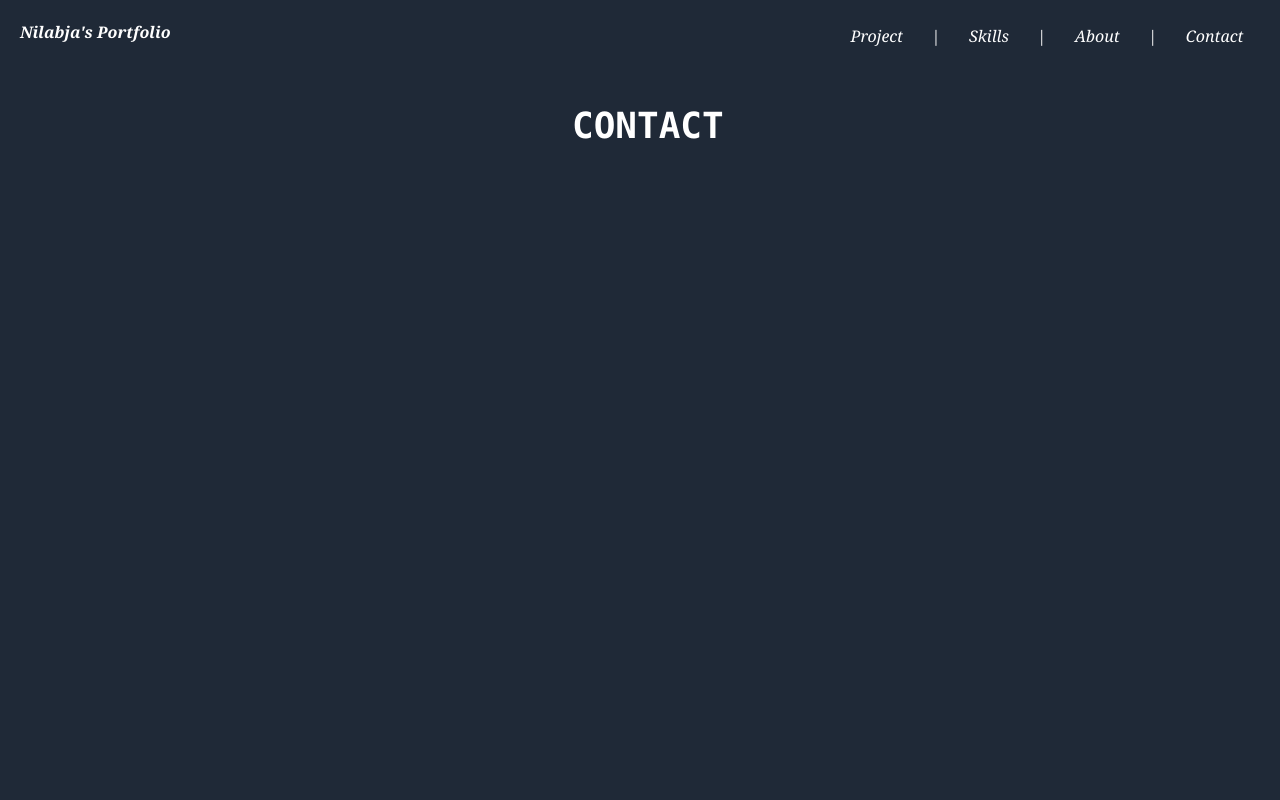
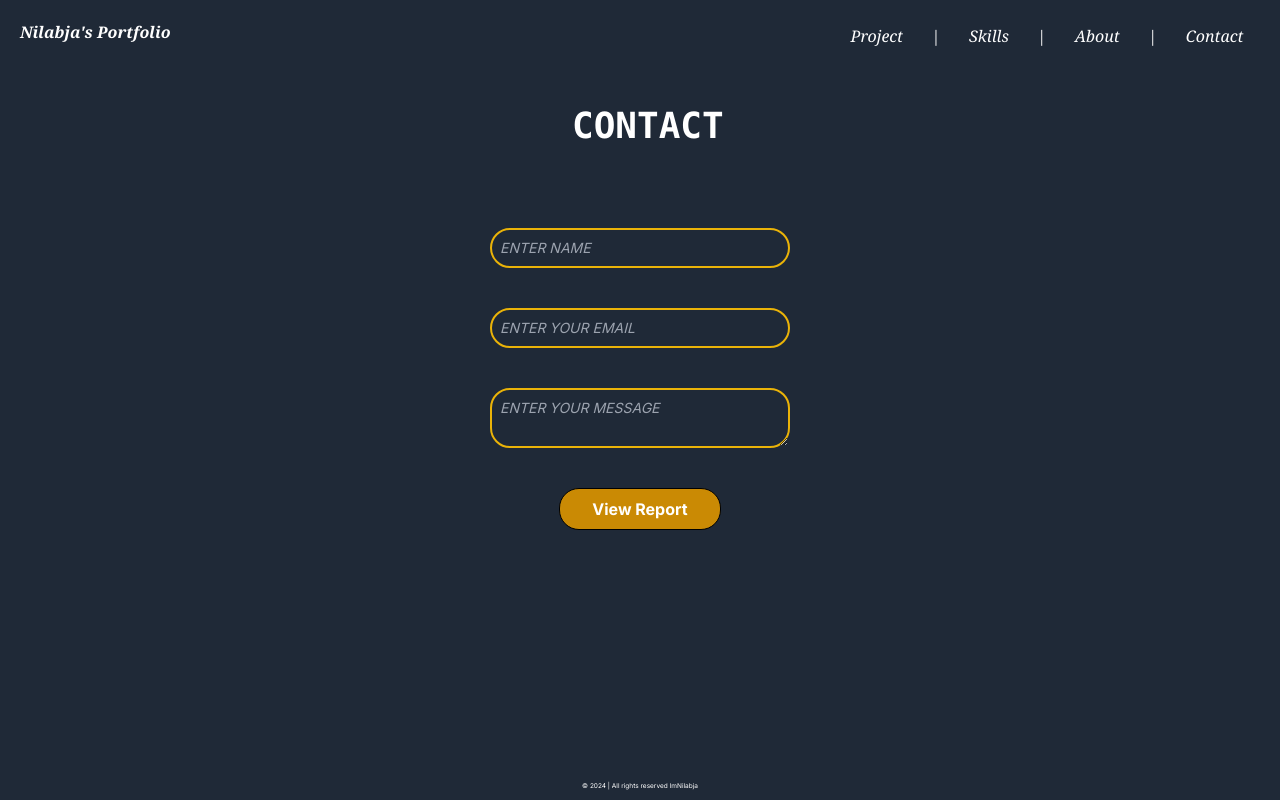
Before and after one commit to imNilabja/Nilabja-s-Portfolio_V2, a Next.js app: page /Contact in a window 1280 px wide. Built offline with nearby package versions, Linux system fonts and the light colour scheme.

Commit message:
added contact fields

```diff
--- a/Components/footer.js
+++ b/Components/footer.js
@@ -9,7 +9,7 @@ const footer = (props) => {
         <img src='/icons/icons8-linked-in-500.png'></img>
       </div> */}
           <div className={`absolute bottom-[0px] left-0 right-0 flex items-center justify-center min-w-screen p-2`}>
-              <p className='text-white text-[6px]'>© 2023 | All rights reserved ImNilabja </p>
+              <p className='text-white text-[6.5px]'>© 2024 | All rights reserved ImNilabja </p>
 
 
 
--- a/app/About/page.js
+++ b/app/About/page.js
@@ -14,7 +14,7 @@ const page = () => {
         <Header />
 
 
-        <p className='text-white font-semibold font-mono w-14 text-4xl ml-auto mr-auto top-[50px] mb-28 relative'>ABOUT</p>
+        <p className='text-white font-semibold font-mono left-[-20px] w-14 text-4xl ml-auto mr-auto top-[50px] mb-28 relative'>ABOUT</p>
       <p className=' italic text-white font-thin ml-auto mr-auto text-lg min-w-[40px] max-w-[900px] min-h-[50px] py-3 px-4 rounded-[20px] relative'>
       Hello! I'm Nilabja Nayan Goswami, a passionate and driven individual with a keen interest in technology and innovation. Currently pursuing my B.Tech in Electronics & Telecommunication Engineering from Kalinga Institute of Industrial Technology, I thrive on challenges that push me to explore new horizons.
 
--- a/app/Contact/page.js
+++ b/app/Contact/page.js
@@ -2,19 +2,40 @@
 
 import React from 'react'
 import Header from '@/Components/Header'
+import Footer from '@/Components/footer'
 const page = () => {
   return (
     <>
 
-    <div className='bg-gray-800 w-screen h-screen'>
+      <div className='bg-gray-800 w-screen h-screen'>
 
-      <Header/>
+        <Header />
 
-      <p className='text-white font-semibold font-mono w-14 text-4xl left-[-40px] ml-auto mr-auto top-[50px] relative'>CONTACT</p>
+        <p className='text-white font-semibold font-mono w-14 text-4xl left-[-40px] ml-auto mr-auto top-[50px] relative'>CONTACT</p>
 
-    </div>
 
-  </>
+
+
+        <form className='flex-col dire justify-evenly relative max-w-[550px] min-h-[100px] ml-auto mr-auto top-28'>
+          <div className='flex justify-center ml-auto mr-auto '>
+            <input type='text' placeholder='ENTER NAME' className='italic text-sm text-white thin min-w-[300px] max-w-[500px] bg-gray-800 border-2 border-yellow-500 rounded-[20px] p-2 ml-auto mr-auto mt-5 mb-5'></input>
+          </div>
+          <div className='flex justify-center ml-auto mr-auto '>
+            <input type='text' placeholder='ENTER YOUR EMAIL' className='italic text-sm text-white thin min-w-[300px] max-w-[500px] bg-gray-800 border-2 border-yellow-500 rounded-[20px] p-2 ml-auto mr-auto mt-5 mb-5'></input>
+          </div>
+          <div className='flex justify-center ml-auto mr-auto '>
+          <textarea placeholder='ENTER YOUR MESSAGE' className='italic text-sm text-white thin min-w-[300px] max-w-[500px] bg-gray-800 border-2 border-yellow-500 rounded-[20px] p-2 ml-auto mr-auto mt-5 mb-5'></textarea>
+          </div>
+          <div className='flex justify-center ml-auto mr-auto relative top-[20px] '>
+          <button className='border border-black rounded-[20px] px-8 py-2 text-white font-bold bg-yellow-600'>View Report</button>
+          </div>
+
+        </form>
+
+
+      </div>
+   <Footer/>
+    </>
   )
 }
 
```
